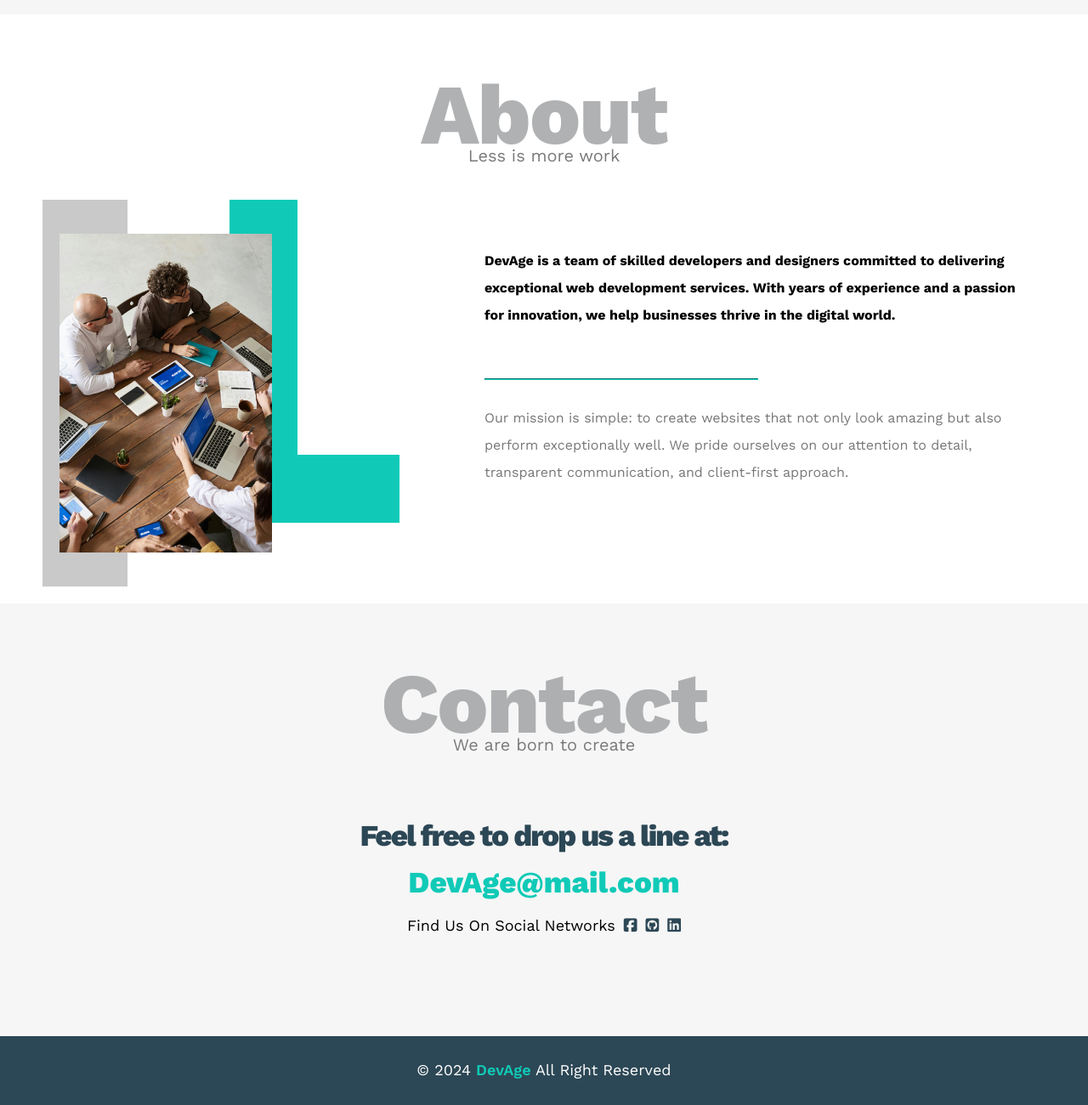
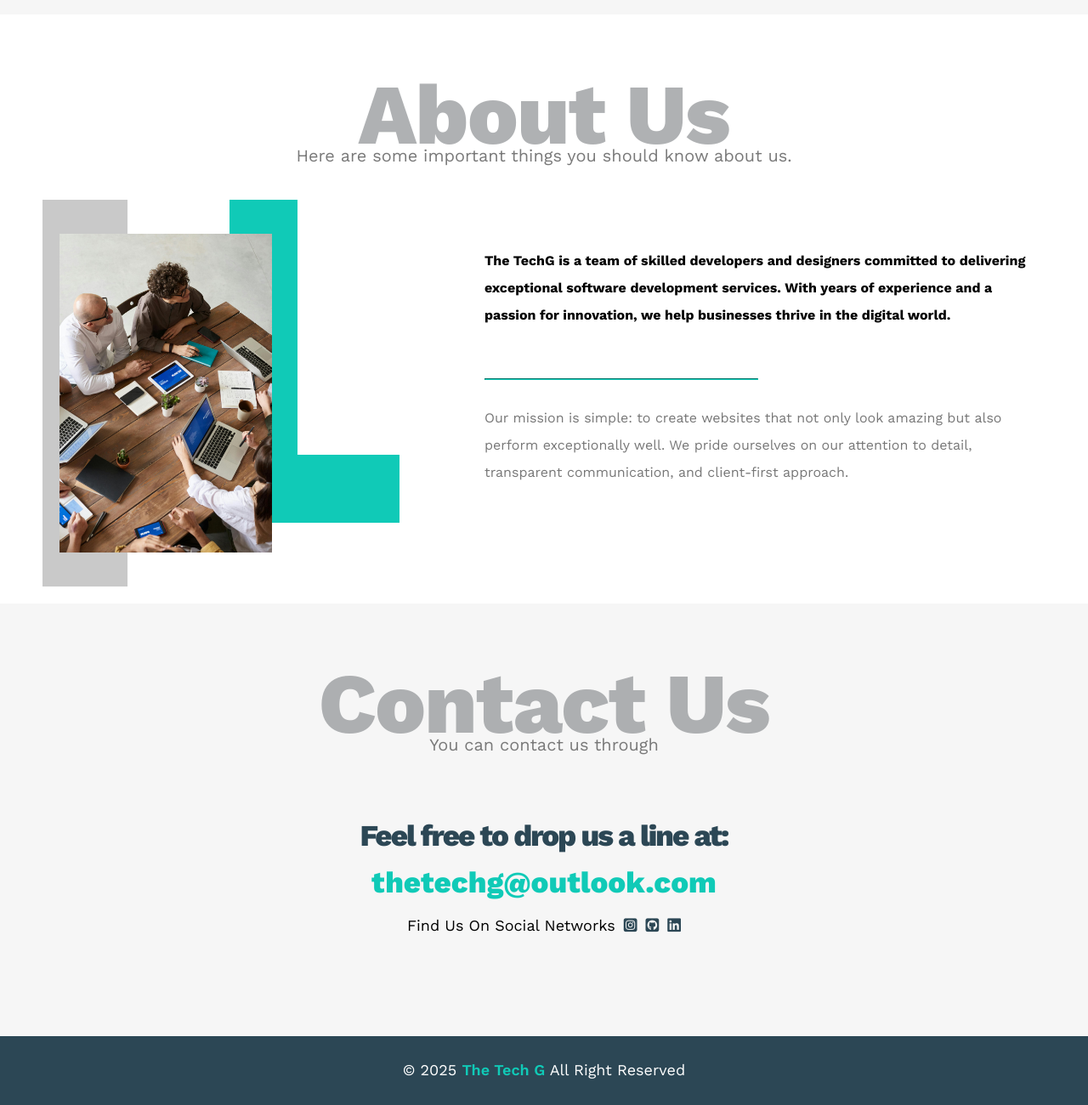
Before and after one commit to Harshit-shrivastav/Web-Development-Agency, a plain HTML site: page index.html in a window 1280 px wide. Shown: the part 3019-4319 px from the top of the page at 85% size. Drawn offline with nearby package versions, Linux system fonts and the light colour scheme.

Commit message:
Update index.html

```diff
--- a/index.html
+++ b/index.html
@@ -213,16 +213,16 @@
     <!-- Start About -->
     <div class="about" id="about">
       <div class="container">
-        <h2 class="special-heading">About</h2>
-        <p>Less is more work</p>
+        <h2 class="special-heading">About Us</h2>
+        <p>Here are some important things you should know about us.</p>
         <div class="about-content">
           <div class="image">
             <img src="./assets/about1.jpg" alt="" />
           </div>
           <div class="text">
             <p>
-              DevAge is a team of skilled developers and designers committed to
-              delivering exceptional web development services. With years of
+              The TechG is a team of skilled developers and designers committed to
+              delivering exceptional software development services. With years of
               experience and a passion for innovation, we help businesses thrive
               in the digital world.
             </p>
@@ -242,21 +242,21 @@
     <!-- Start Contact -->
     <div class="contact" id="contact">
       <div class="container">
-        <h3 class="special-heading">Contact</h3>
-        <p>We are born to create</p>
+        <h3 class="special-heading">Contact Us</h3>
+        <p>You can contact us through</p>
         <div class="info">
           <p class="label">Feel free to drop us a line at:</p>
-          <a href="mailto:leon@mail.com?subject=Contact" class="link"
-            >DevAge@mail.com</a
+          <a href="mailto:thetechg@outlook.com?subject=Contact" class="link"
+            >thetechg@outlook.com</a
           >
           <div class="social">
             Find Us On Social Networks
-            <a><i class="fa-brands fa-square-facebook"></i></a>
-            <a href="https://github.com/SheroCode" target="_blank"
+            <a><i class="fa-brands fa-square-instagram"></i></a>
+            <a href="https://github.com/itz-harshit" target="_blank"
               ><i class="fa-brands fa-square-github"></i
             ></a>
             <a
-              href="https://www.linkedin.com/in/shereen-khalafallah/"
+              href="https://www.linkedin.com/in/Harshit-shrivastav/"
               target="_blank"
               ><i class="fa-brands fa-linkedin"></i
             ></a>
@@ -266,7 +266,7 @@
     </div>
     <!-- End Contact -->
     <!-- Start Footer -->
-    <div class="footer">&copy 2024 <span>DevAge</span> All Right Reserved</div>
+    <div class="footer">&copy 2025 <span>The Tech G</span> All Right Reserved</div>
     <!-- End Footer -->
   </body>
 </html>
```
